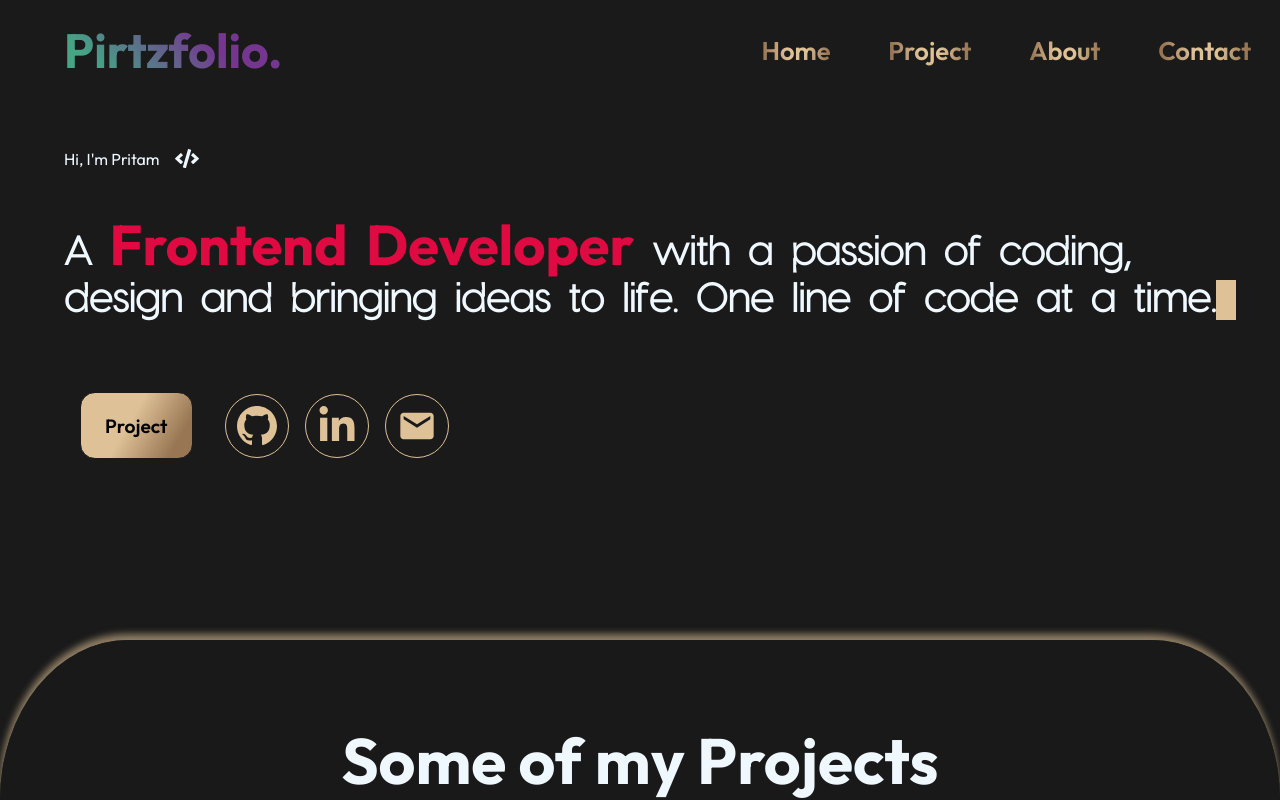
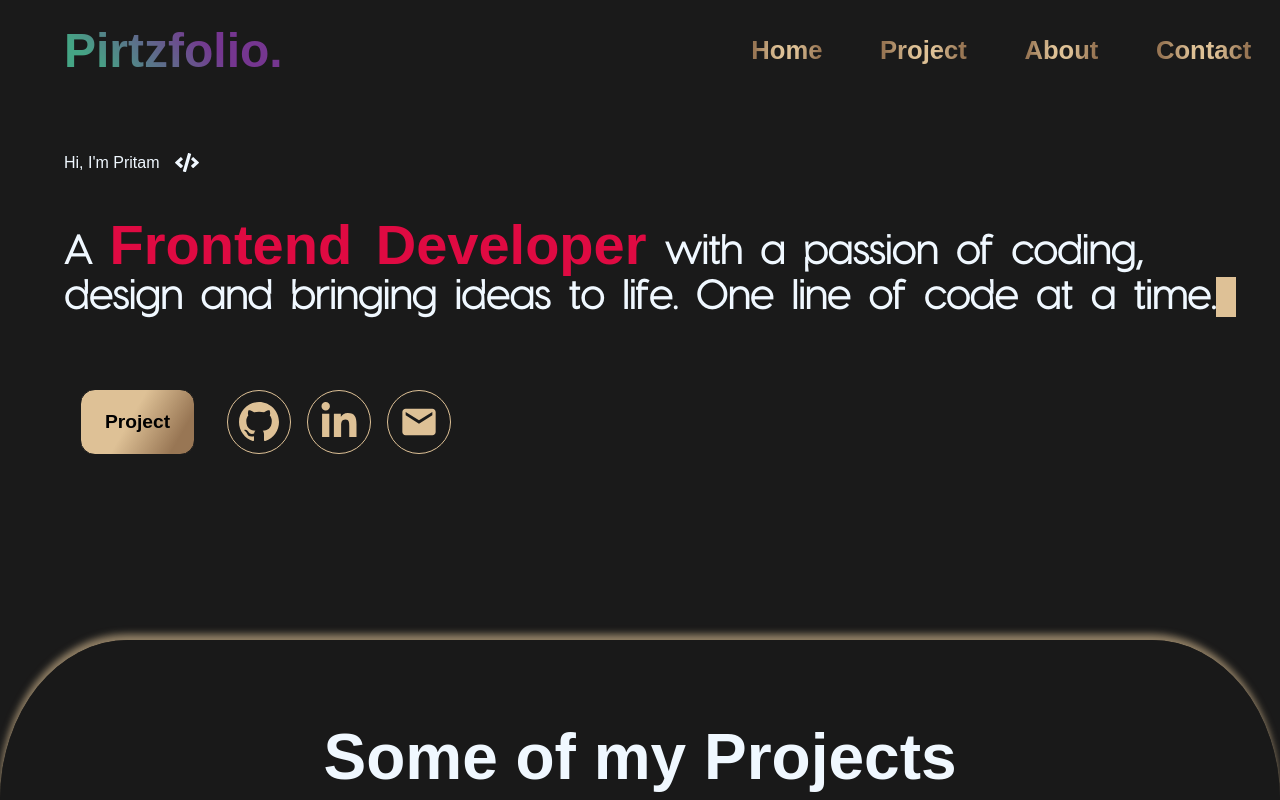
Before and after one commit to anynomous001/Dev-Folio, a React (Vite) app: page / in a window 1280 px wide. Shown: the top 800 px of the page. Built offline with nearby package versions, Linux system fonts and the light colour scheme.

Commit message:
fixed first issue

```diff
--- a/src/index.css
+++ b/src/index.css
@@ -1,5 +1,3 @@
-@import url('https://fonts.googleapis.com/css2?family=Outfit:wght@100;200;300;400;500;600;700;800;900&display=swap');
-
 @font-face {
   font-family: 'valorant';
   src: url('./assets/Valorant.ttf');
@@ -10,6 +8,10 @@
   src: url('./assets/VisbyLight.otf');
 }
 
+@font-face {
+  font-family: 'outfit';
+  src: url('https://fonts.googleapis.com/css2?family=Outfit:wght@100;200;300;400;500;600;700;800;900&display=swap');
+}
 
 * {
   box-sizing: border-box;
```
